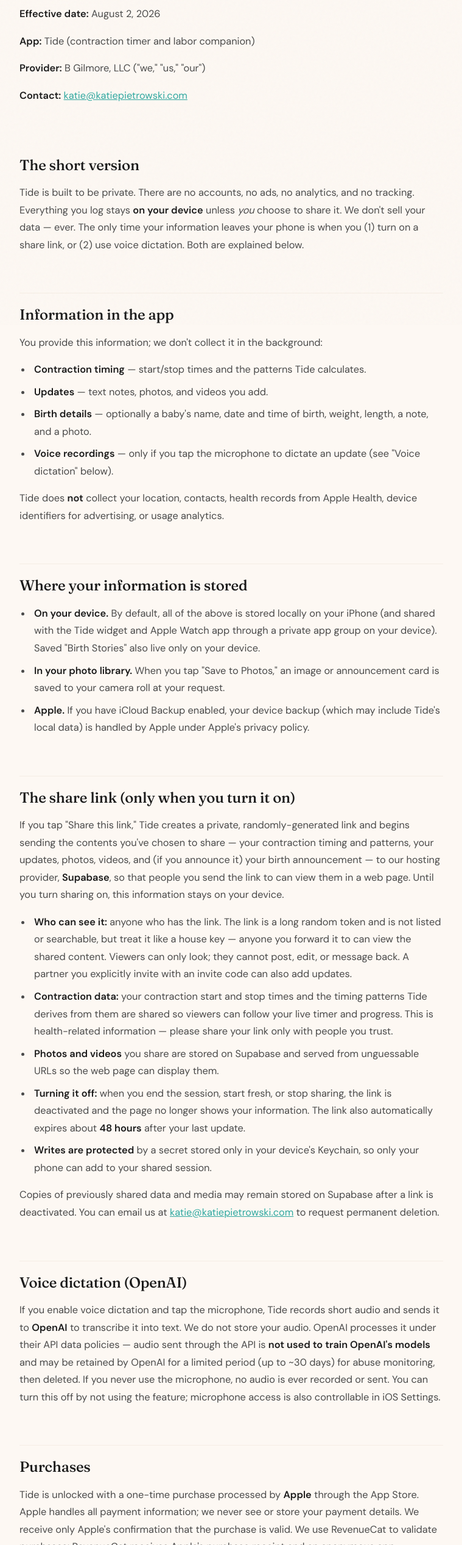
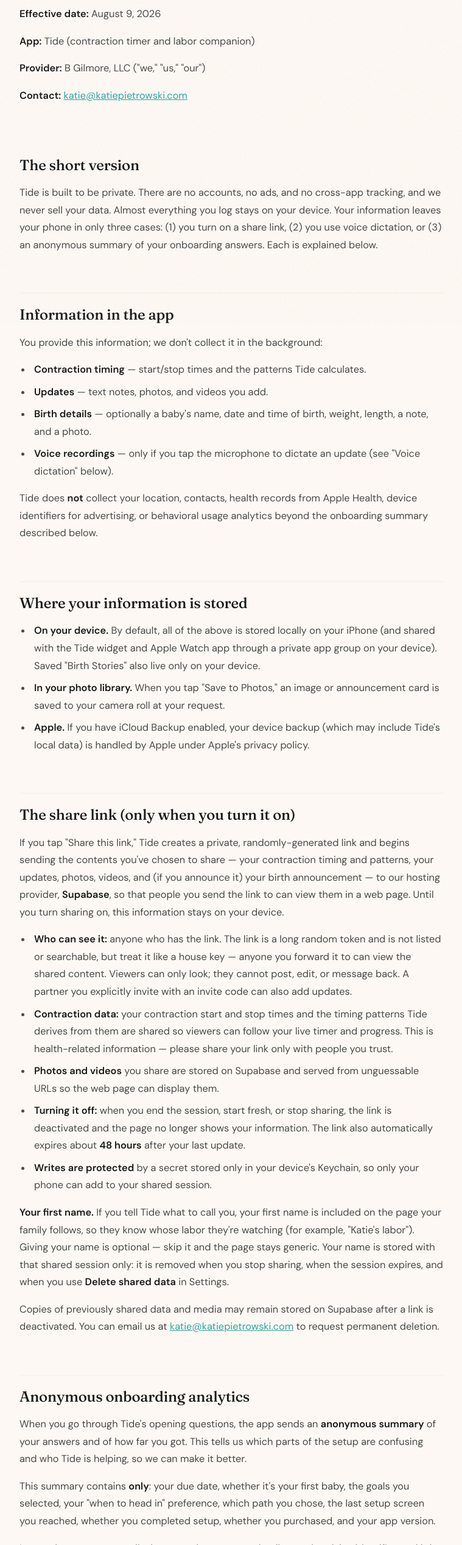
Before and after one commit to kpietrowski/katiep-portfolio, a website: page privacy.html in a window 1280 px wide. Shown: the part 267-2800 px from the top of the page at 61% size, without its empty margins (260-1019 px from the left). Drawn offline with Linux system fonts and the light colour scheme.

Commit message:
Privacy: exact due date, first-name sharing, expanded onboarding analytics, consistency fix

```diff
--- a/privacy.html
+++ b/privacy.html
@@ -49,13 +49,13 @@
     <main class="legal-page">
         <span class="eyebrow">🌊 Tide</span>
         <h1>Privacy Policy</h1>
-        <p class="legal-meta"><strong>Effective date:</strong> August 2, 2026</p>
+        <p class="legal-meta"><strong>Effective date:</strong> August 9, 2026</p>
         <p class="legal-meta"><strong>App:</strong> Tide (contraction timer and labor companion)</p>
         <p class="legal-meta"><strong>Provider:</strong> B Gilmore, LLC ("we," "us," "our")</p>
         <p class="legal-meta"><strong>Contact:</strong> <a href="mailto:katie@katiepietrowski.com" style="color:var(--tide-deep);">katie@katiepietrowski.com</a></p>
 
         <h2>The short version</h2>
-        <p>Tide is built to be private. There are no accounts, no ads, no analytics, and no tracking. Everything you log stays <strong>on your device</strong> unless <em>you</em> choose to share it. We don't sell your data — ever. The only time your information leaves your phone is when you (1) turn on a share link, or (2) use voice dictation. Both are explained below.</p>
+        <p>Tide is built to be private. There are no accounts, no ads, and no cross-app tracking, and we never sell your data. Almost everything you log stays on your device. Your information leaves your phone in only three cases: (1) you turn on a share link, (2) you use voice dictation, or (3) an anonymous summary of your onboarding answers. Each is explained below.</p>
 
         <h2>Information in the app</h2>
         <p>You provide this information; we don't collect it in the background:</p>
@@ -65,7 +65,7 @@
             <li><strong>Birth details</strong> — optionally a baby's name, date and time of birth, weight, length, a note, and a photo.</li>
             <li><strong>Voice recordings</strong> — only if you tap the microphone to dictate an update (see "Voice dictation" below).</li>
         </ul>
-        <p>Tide does <strong>not</strong> collect your location, contacts, health records from Apple Health, device identifiers for advertising, or usage analytics.</p>
+        <p>Tide does <strong>not</strong> collect your location, contacts, health records from Apple Health, device identifiers for advertising, or behavioral usage analytics beyond the onboarding summary described below.</p>
 
         <h2>Where your information is stored</h2>
         <ul>
@@ -83,7 +83,15 @@
             <li><strong>Turning it off:</strong> when you end the session, start fresh, or stop sharing, the link is deactivated and the page no longer shows your information. The link also automatically expires about <strong>48 hours</strong> after your last update.</li>
             <li><strong>Writes are protected</strong> by a secret stored only in your device's Keychain, so only your phone can add to your shared session.</li>
         </ul>
+        <p><strong>Your first name.</strong> If you tell Tide what to call you, your first name is included on the page your family follows, so they know whose labor they're watching (for example, "Katie's labor"). Giving your name is optional — skip it and the page stays generic. Your name is stored with that shared session only: it is removed when you stop sharing, when the session expires, and when you use <strong>Delete shared data</strong> in Settings.</p>
         <p>Copies of previously shared data and media may remain stored on Supabase after a link is deactivated. You can email us at <a href="mailto:katie@katiepietrowski.com" style="color:var(--tide-deep);">katie@katiepietrowski.com</a> to request permanent deletion.</p>
+
+        <h2>Anonymous onboarding analytics</h2>
+        <p>When you go through Tide's opening questions, the app sends an <strong>anonymous summary</strong> of your answers and of how far you got. This tells us which parts of the setup are confusing and who Tide is helping, so we can make it better.</p>
+        <p>This summary contains <strong>only</strong>: your due date, whether it's your first baby, the goals you selected, your "when to head in" preference, which path you chose, the last setup screen you reached, whether you completed setup, whether you purchased, and your app version.</p>
+        <p>It contains <strong>no</strong> name, email, phone number, contact details, or advertising identifier, and it is <strong>not linked</strong> to your name, to your contractions and updates, or to your share link. It is not used to identify you and we do not attempt to re-identify it.</p>
+        <p>So that we can tell one person's progress apart from another's, the summary carries a random identifier generated on your device. It is not your Apple ID, your device ID, or any advertising ID — it is a random value that means nothing outside this summary, and it is never combined with your name or your labor data.</p>
+        <p>We use this information only in aggregate to understand and improve Tide. We do not sell it.</p>
 
         <h2>Voice dictation (OpenAI)</h2>
         <p>If you enable voice dictation and tap the microphone, Tide records short audio and sends it to <strong>OpenAI</strong> to transcribe it into text. We do not store your audio. OpenAI processes it under their API data policies — audio sent through the API is <strong>not used to train OpenAI's models</strong> and may be retained by OpenAI for a limited period (up to ~30 days) for abuse monitoring, then deleted. If you never use the microphone, no audio is ever recorded or sent. You can turn this off by not using the feature; microphone access is also controllable in iOS Settings.</p>
@@ -105,7 +113,7 @@
                 </tr>
                 <tr>
                     <td><strong>Supabase</strong></td>
-                    <td>Hosting the share link, updates, photos, and videos you choose to share</td>
+                    <td>Hosting the share link, updates, photos, and videos you choose to share (including your first name if you provide one), and storing the anonymous onboarding summary</td>
                     <td><a href="https://supabase.com/privacy" target="_blank" rel="noopener">supabase.com/privacy</a></td>
                 </tr>
                 <tr>
```
